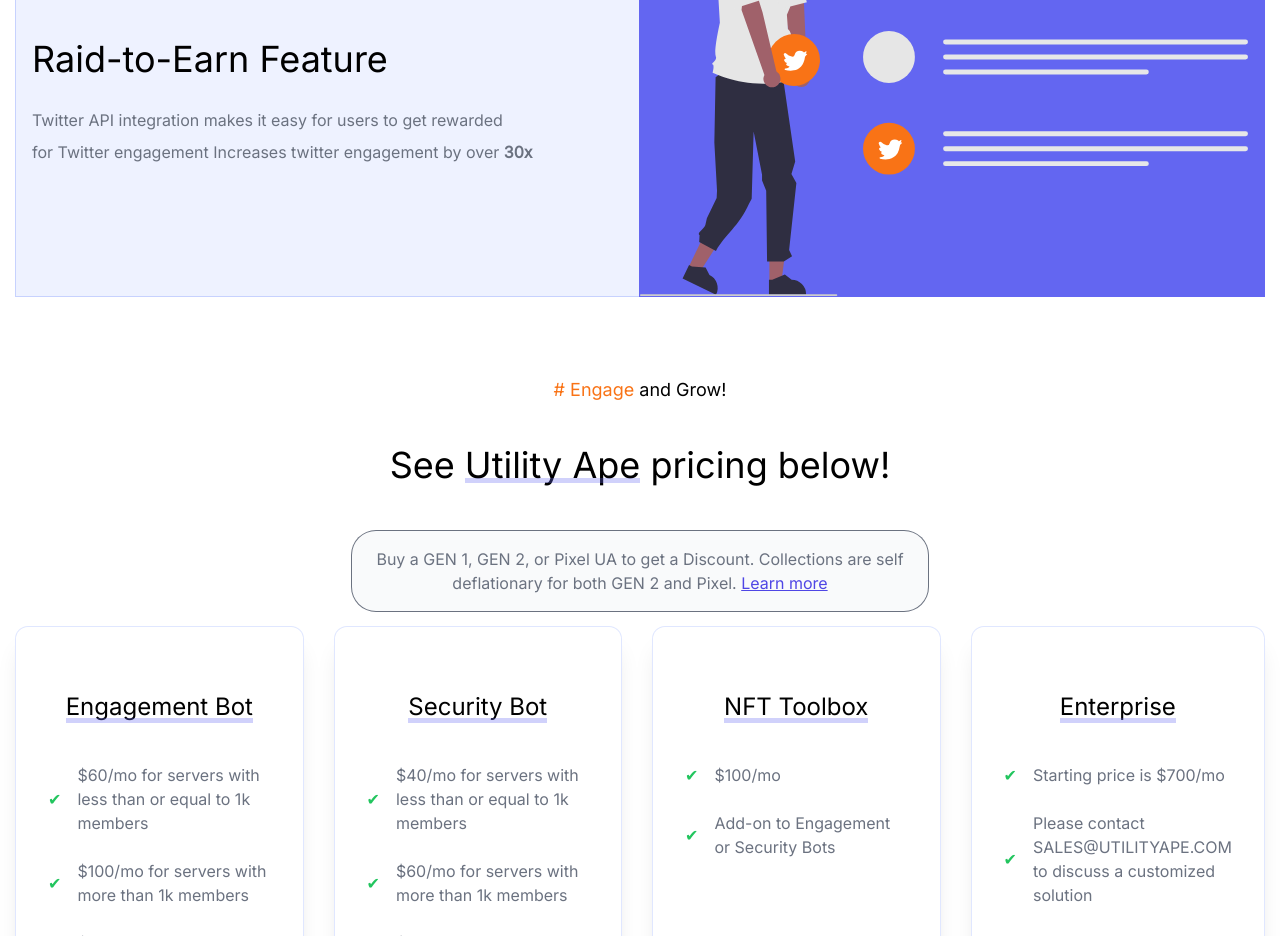
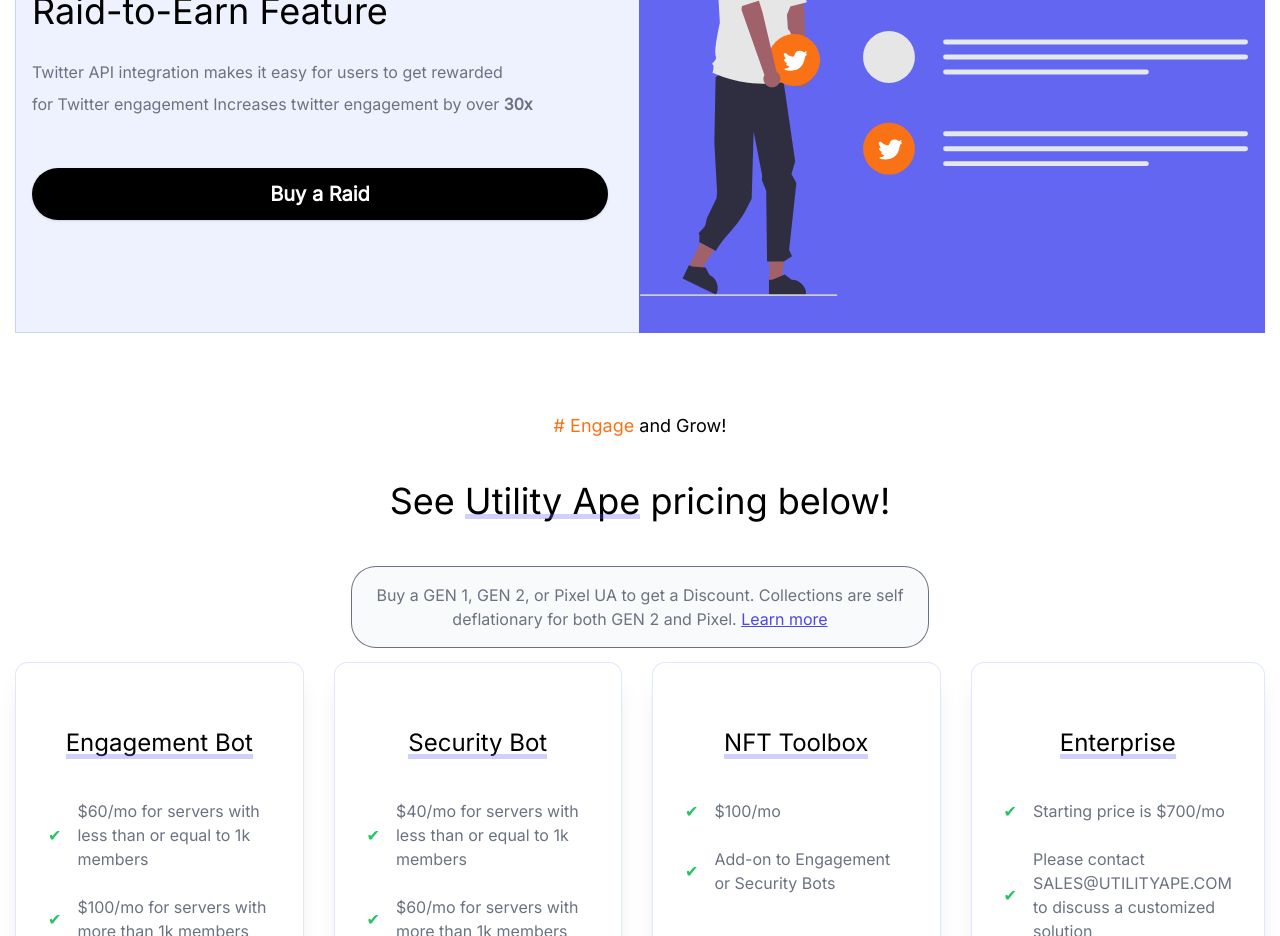
Before and after one commit to jhigger/ua-client-page, a Next.js app: page / in a window 1280 px wide. Shown: the part 3240-4176 px from the top of the page. Built offline with nearby package versions, Linux system fonts and the light colour scheme.

Commit message:
add link to raid

```diff
--- a/src/components/Raid.tsx
+++ b/src/components/Raid.tsx
@@ -2,7 +2,7 @@
 const Raid = () => {
 	return (
 		<section className="mt-20 grid grid-cols-1 font-inter md:grid-cols-12">
-			<div className=" col-span-full flex  h-full flex-col justify-center gap-4 bg-indigo-50 py-20 px-4 text-center ring-1 ring-indigo-200 lg:col-span-6 lg:text-start">
+			<div className=" col-span-full flex h-full flex-col justify-center gap-4 bg-indigo-50 py-20 px-4 text-center ring-1 ring-indigo-200 lg:col-span-6 lg:text-start">
 				<div className="mb-8 text-lg">
 					<span className="text-orange-500"># Engagement </span>
 					<span className="">bot</span>
@@ -17,6 +17,11 @@
 					for Twitter engagement Increases twitter engagement by over{" "}
 					<b>30x</b>
 				</p>
+				<a href="https://pay-to-raid.utilityape.com/" rel="noreferrer">
+					<button className="my-8 mx-auto w-full max-w-xl transform rounded-full bg-black py-3 px-6 text-xl font-bold text-white shadow transition duration-75 ease-in-out hover:bg-white hover:text-black active:scale-75 lg:mx-0">
+						Buy a Raid
+					</button>
+				</a>
 			</div>
 			<div className="col-span-full w-full bg-indigo-500 pt-4  pr-4  ring-1 ring-indigo-500 lg:col-span-6">
 				<img src="assets/svg/tweetstorm.svg" alt="illustration" />
```
